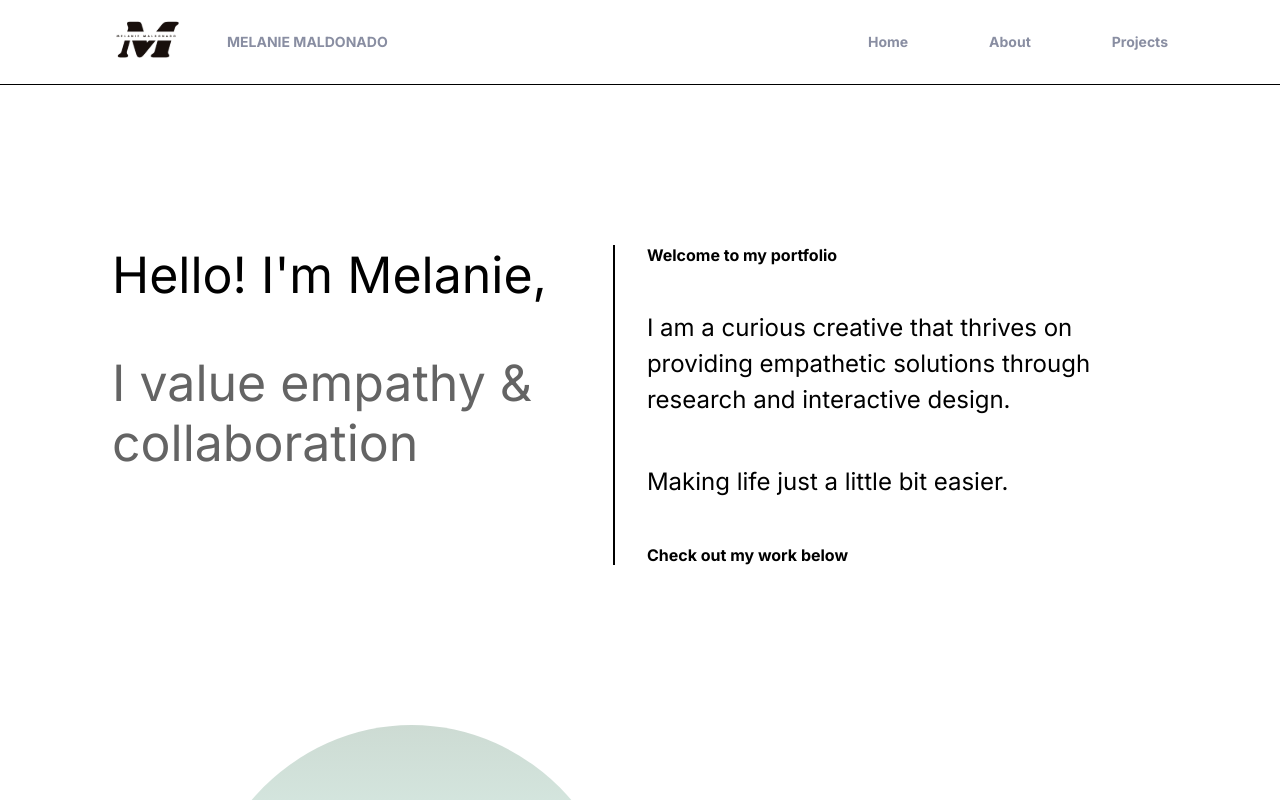
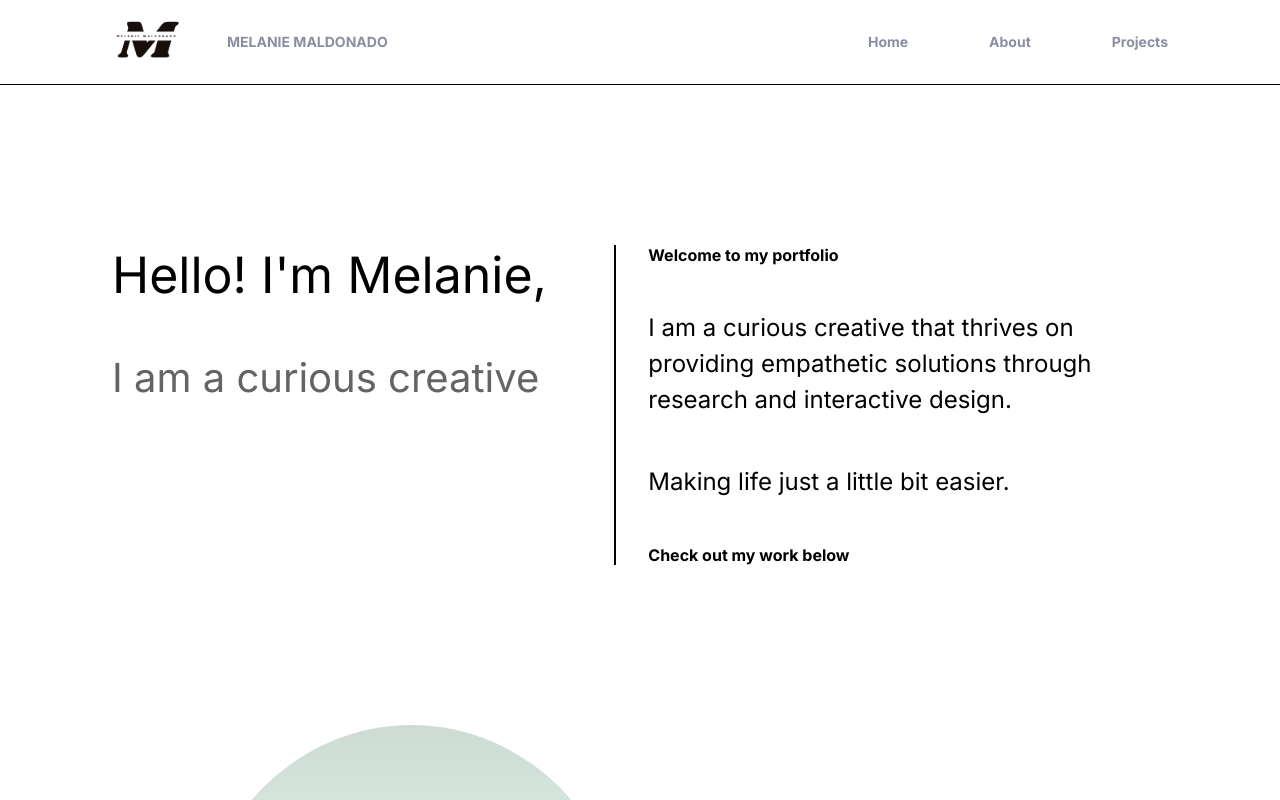
Before and after one commit to jsoloo47/MJMaldonado, a React (Vite) app: page / in a window 1280 px wide. Shown: the top 800 px of the page. Built offline with nearby package versions, Linux system fonts and the light colour scheme.

Commit message:
Updated text loop, collapsable skills, and max width

```diff
--- a/package.json
+++ b/package.json
@@ -15,6 +15,7 @@
     "framer-motion": "^8.5.4",
     "react": "^18.2.0",
     "react-dom": "^18.2.0",
+    "react-photo-gallery": "^8.0.0",
     "react-responsive-carousel": "^3.2.23",
     "react-router-dom": "^6.8.0",
     "vite-plugin-svgr": "^2.4.0"
--- a/src/components/organisms/Footer/Footer.jsx
+++ b/src/components/organisms/Footer/Footer.jsx
@@ -16,7 +16,11 @@ export default function Footer() {
         >
           <img src={linkedIn} alt="linkedIn logo" />
         </a>
-        <a className="social-link-bg" href="#" target={'_blank'}>
+        <a
+          className="social-link-bg"
+          href="https://www.instagram.com/a.nimu/"
+          target={'_blank'}
+        >
           <img src={Instagram} alt="instagram logo" />
         </a>
       </div>
--- a/src/components/organisms/Hero/Hero.jsx
+++ b/src/components/organisms/Hero/Hero.jsx
@@ -1,24 +1,47 @@
-import React from 'react';
-import TextLoop from '../../molecules/TextLoop/TextLoop';
+import React, { useEffect, useState } from 'react';
+import { motion, AnimatePresence } from 'framer-motion';
 
 import './styles.css';
+
+function Example({ text, index }) {
+  return (
+    <div className="textloop">
+      <AnimatePresence>
+        <motion.p
+          key={index}
+          className="hero_content_col1_text"
+          initial={{ opacity: 0, y: 200 }}
+          animate={{ opacity: 1, y: 0 }}
+          exit={{ opacity: 0, y: -200 }}
+        >
+          {text}
+        </motion.p>
+      </AnimatePresence>
+    </div>
+  );
+}
 
 function Hero() {
   const texts = [
     'I am a UX Designer',
-    'I am a Front-End Developer',
     'I value empathy & collaboration',
     'I am a curious creative',
+    'I am a problem solver',
   ];
+  const [index, setIndex] = useState(0);
+
+  useEffect(() => {
+    const interval = setInterval(() => {
+      setIndex((prevIndex) => (prevIndex + 1) % texts.length);
+    }, 3000);
+    return () => clearInterval(interval);
+  }, [texts]);
 
   return (
     <div className="hero_container">
       <div className="hero_content_col1">
         <h1 className="hero_content_col1_title">Hello! I'm Melanie,</h1>
-        <p className="hero_content_col1_text">
-          I value empathy & collaboration
-        </p>
-        {/* <TextLoop text={texts} /> */}
+        <Example text={texts[index]} index={index} />
       </div>
       <div className="divider"></div>
       <div className="hero_content_col2">
--- a/src/components/organisms/Hero/styles.css
+++ b/src/components/organisms/Hero/styles.css
@@ -11,9 +11,21 @@
   text-align: start;
   width: 546px;
   height: 320px;
+  padding-right: 2rem;
 }
 .hero_content_col1_title {
   margin-bottom: 3rem;
+}
+.hero_content_col1_text {
+  font-size: 40px;
+  color: #646464;
+  position: absolute;
+}
+.textloop {
+  position: relative;
+  overflow: hidden;
+  font-size: 40px;
+  height: 150px;
 }
 
 @media (max-width: 1024px) {
--- a/src/components/organisms/ProjectImages/ProjectImages.jsx
+++ b/src/components/organisms/ProjectImages/ProjectImages.jsx
@@ -1,5 +1,7 @@
 import React, { useState, useEffect } from 'react';
 import { Carousel } from 'react-responsive-carousel';
+
+import Gallery from 'react-photo-gallery';
 
 import useWindowSize from '../../atoms/WindowSize/useWindowSize.jsx';
 
@@ -25,26 +27,8 @@ export default function ProjectImages() {
     setCarousel(width < 1209);
   }, [width]);
 
-  return carousel ? (
-    <Carousel showArrows={true} dynamicHeight={false} infiniteLoop={true}>
-      <div>
-        <img src={sentenceS} />
-        <p className="legend">Project 1</p>
-      </div>
-      <div>
-        <img src={img4} />
-        <p className="legend">Legend 4</p>
-      </div>
-      <div>
-        <img src={img5} />
-        <p className="legend">Legend 5</p>
-      </div>
-      <div>
-        <img src={img6} />
-        <p className="legend">Legend 6</p>
-      </div>
-    </Carousel>
-  ) : (
+  return (
+    <>
       <section className="blue-half-img-container">
         <div className="flex-row">
           <img src={sentenceS} />
@@ -67,5 +51,6 @@ export default function ProjectImages() {
           <img src={img10} />
         </div>
       </section>
+    </>
   );
 }
--- a/src/components/organisms/ProjectImages/styles.css
+++ b/src/components/organisms/ProjectImages/styles.css
@@ -1,13 +1,15 @@
 .blue-half-img-container {
+  display: grid;
   background-color: #898ea2;
 
-  display: grid;
-  grid-template-columns: auto;
-  grid-template-rows: minmax(auto-fit, 110px);
+  grid-template-rows: repeat(5, 1fr);
   grid-row-gap: 10px;
+  transition: all 0.3s ease;
+  height: 100%;
 }
 .flex-row {
   display: flex;
+  flex-wrap: wrap;
   width: 100%;
   height: 100%;
   gap: 10px;
--- a/src/components/pages/AboutPage/About.jsx
+++ b/src/components/pages/AboutPage/About.jsx
@@ -1,4 +1,5 @@
 import React, { useState } from 'react';
+import { animate, motion } from 'framer-motion';
 
 import profilePic from '../../../assets/aboutIMGs/group29.png';
 import skills from '../../../assets/aboutIMGs/group51.png';
@@ -10,18 +11,21 @@ import Instagram from '/src/assets/socialLogos/Instagram.svg';
 import './styles.css';
 
 export default function About() {
-  const [toggle, setToggle] = useState(false);
-  console.log(toggle);
+  const [toggle, setToggle] = useState(true);
+
   return (
     <section className="about-page-container">
       <div className="about-me-hero">
         <div className="about-me-col1">
           <img src={profilePic} alt="A profile pic" />
           <div className="about-me-social-links">
-            <a href="#">
+            <a
+              href="https://www.linkedin.com/in/melaniejmaldonado/"
+              target={'_blank'}
+            >
               <img src={linkedIn} alt="linkedIn logo" />
             </a>
-            <a href="#">
+            <a href="https://www.instagram.com/a.nimu/" target={'_blank'}>
               <img src={Instagram} alt="instagram logo" />
             </a>
           </div>
@@ -57,14 +61,15 @@ export default function About() {
       <div className="skillset-container">
         <div className="skillset-content">
           <img src={skills} alt="" />
-          <div
-            className={
-              toggle ? 'skillset-load-more toggled' : 'skillset-load-more'
-            }
+          <motion.div
+            className="skillset-load-more"
+            animate={{
+              y: toggle ? '0' : '200px',
+            }}
             onClick={() => setToggle(!toggle)}
           >
-            LOAD MORE
-          </div>
+            {toggle ? 'LOAD MORE' : 'HIDE'}
+          </motion.div>
         </div>
       </div>
       <div className="about-me-blog-container">
--- a/src/components/pages/AboutPage/styles.css
+++ b/src/components/pages/AboutPage/styles.css
@@ -52,6 +52,8 @@
   text-transform: uppercase;
   color: #898ea2;
 }
+
+/* Skillset */
 .about-me-skillset {
   font-weight: 500;
   font-size: 42px;
@@ -67,7 +69,9 @@
 }
 
 .skillset-content {
-  width: fit-content;
+  height: 524px;
+  margin-bottom: 8rem;
+  overflow: hidden;
 }
 
 .skillset-load-more {
@@ -77,19 +81,14 @@
   align-items: center;
   padding: 5%;
   width: 100%;
-  height: 300px;
+  height: 200px;
   position: relative;
-  bottom: 15rem;
-
+  bottom: 200px;
   background: linear-gradient(
     180deg,
     rgba(249, 249, 249, 0.4) 8.85%,
     #f9f9f9 25%
   );
-}
-
-.toggled {
-  transition: height 0.5s ease-in-out;
 }
 
 .about-me-blog-container {
--- a/src/components/pages/HomePage/HomePage.jsx
+++ b/src/components/pages/HomePage/HomePage.jsx
@@ -4,9 +4,9 @@ import BlueHalf from './BlueHalf/BlueHalf';
 
 export default function HomePage() {
   return (
-    <>
+    <section className="home-section">
       <WhiteHalf />
       <BlueHalf />
-    </>
+    </section>
   );
 }
--- /dev/null
+++ b/src/components/pages/HomePage/styles.css
@@ -0,0 +1,4 @@
+.home-section {
+  max-width: 1440px;
+  margin: 0 auto;
+}
--- a/src/components/pages/Projects/JuicePage/styles.css
+++ b/src/components/pages/Projects/JuicePage/styles.css
@@ -1,5 +1,6 @@
 .JUI-page {
   max-width: 1440px;
+  margin: auto;
 }
 .JUI-Hero {
   height: 705px;
```
Also changed, not shown: 1 other file (tests, documents, lock files or other folders). Lines whose indentation alone changed are shown as unchanged.
